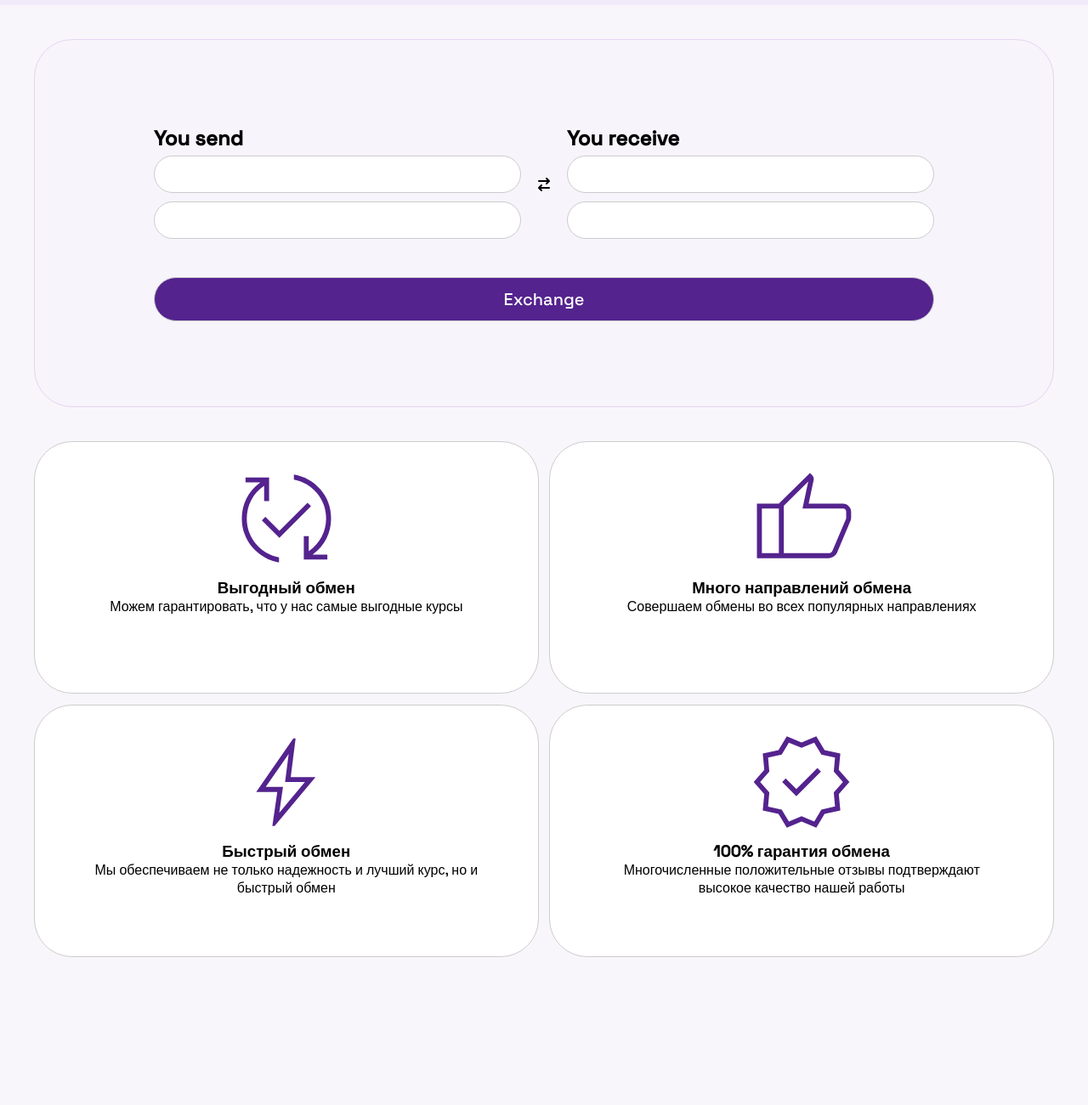
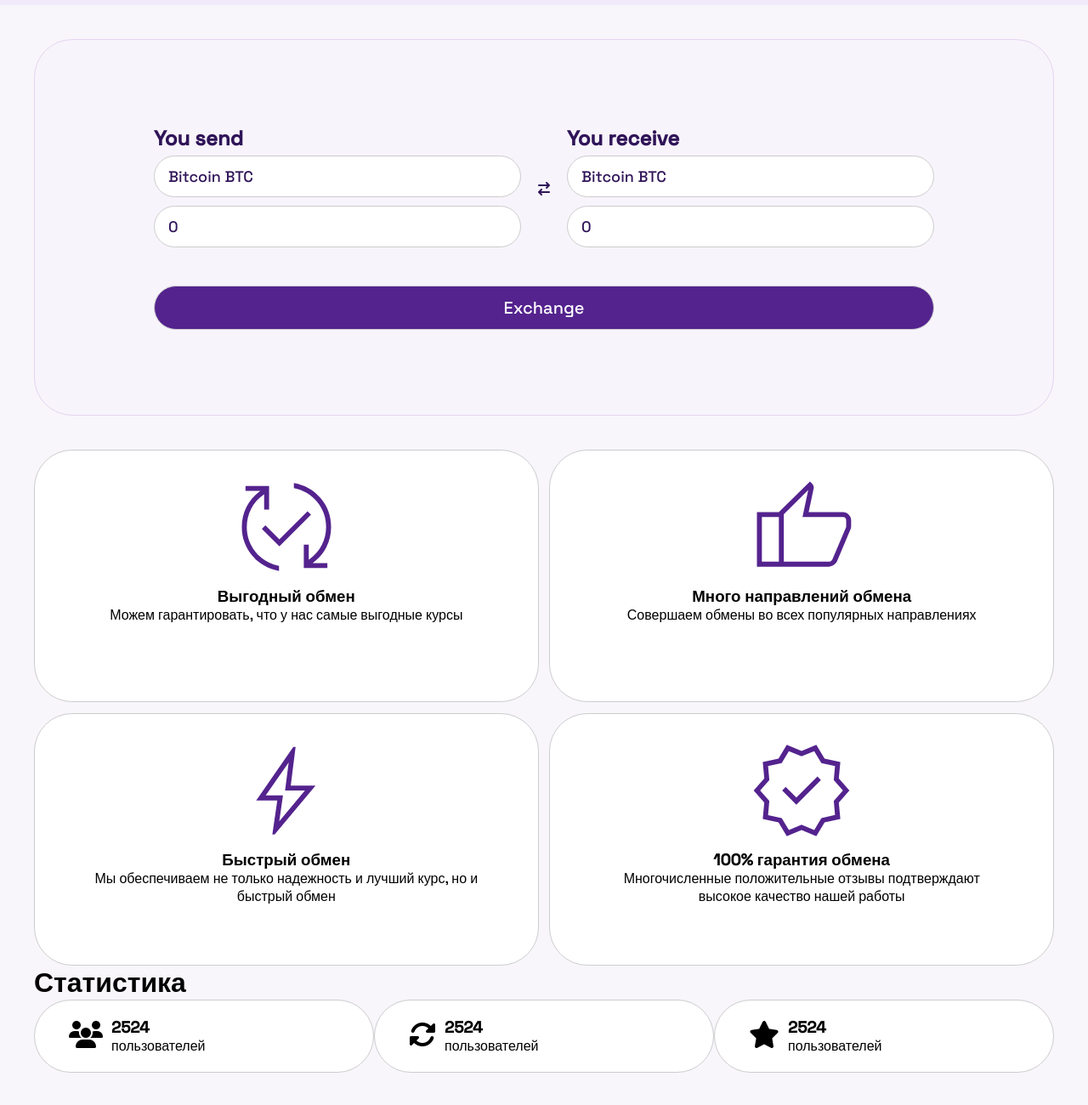
Before and after one commit to Maksongo/crypto-exchanger, a plain HTML site: page index.html in a window 1280 px wide. Shown: the part 106-1406 px from the top of the page at 85% size. Before the commit the page ends 1232 px from the top, so only its background shows below. Drawn offline with Linux system fonts and the light colour scheme.

Commit message:
статистика черновая

```diff
--- a/index.html
+++ b/index.html
@@ -46,7 +46,7 @@
             <div class="exchanger_form_main">
                 <div>
                     <h2>You send</h2>
-                    <input type="text" list="cities">
+                    <input type="text" list="cities" value="Bitcoin BTC">
                     <datalist id="cities">
                         <option value="Bitcoin BTC" >
                         <option value="Ethereum ETC" >
@@ -54,13 +54,13 @@
                         <option value="Hamster coin HMT" >
                         <option value="Dogecoin DOGE" >
                      </datalist>
-                    <input type="text">
+                    <input type="text" value="0">
                 </div>
                 <div class="exchanger_form_swap"><i class="fa fa-arrow-right-arrow-left"></i></div>
                 <div>
                     <h2>You receive</h2>
-                    <input type="text">
-                    <input type="text">
+                    <input type="text" value="Bitcoin BTC">
+                    <input type="text" value="0">
                 </div>
             </div>
             <div class="exchanger_form_button"><button class="exchanger_button">Exchange</button></div>
@@ -115,6 +115,30 @@
             </div>
             </div>
 
+            <div class="statistics_content">
+                <h1>Статистика</h1>
+                <div class="statistics_content_full">
+                    <div class="statistics_item">
+                        <div class="statistics_icon">
+                            <i class="fa-solid fa-users fa-2xl"></i>
+                        </div>
+                            <div><h3>2524</h3><p>пользователей</p></div>
+                </div>
+                <div class="statistics_item">
+                    <div class="statistics_icon">
+                        <i class="fa-solid fa-rotate fa-2xl"></i>
+                    </div>
+                        <div><h3>2524</h3><p>пользователей</p></div>
+            </div>
+            <div class="statistics_item">
+                <div class="statistics_icon">
+                    <i class="fa-solid fa-star fa-2xl"></i>
+                </div>
+                    <div><h3>2524</h3><p>пользователей</p></div>
+        </div>
+                </div>
+            </div>
+
 
     </div>
 
--- a/styles.css
+++ b/styles.css
@@ -86,6 +86,7 @@ font-size: 30px;
     border-radius: 2.8rem;
     padding: 100px 140px;
     background-color: #f7f4fb;
+    color: #2f1458;
 }
 
 .exchanger_form_swap{
@@ -111,11 +112,12 @@ input{
     border: 1px solid #ccc;
     border-radius: 2.8rem;
     box-sizing: border-box;
-    font-size: 16px;
-    color: #333;
+    font-size: 18px;
+    color: #2f1458;
     background-color: #fff;
     transition: border-color 0.2s ease, box-shadow 0.2s ease;
     margin: 5px 0px;
+    font-family: "Space Grotesk", sans-serif;
 }
 
 input:hover{
@@ -184,3 +186,21 @@ input:focus {
 .adv_card_full_content{
     padding: 20px 0 70px 0;
 }
+
+.statistics_content_full{
+    display: flex;
+    margin-bottom: 200px;
+}
+
+.statistics_item{
+    border: 1px solid #ccc;
+    border-radius: 2.8rem;
+    width: 100%;
+    display: flex;
+    background-color: white;
+    padding: 20px 80px 20px 40px;
+}
+
+.statistics_icon{
+    padding: 10px 10px 0 0;
+}
```
